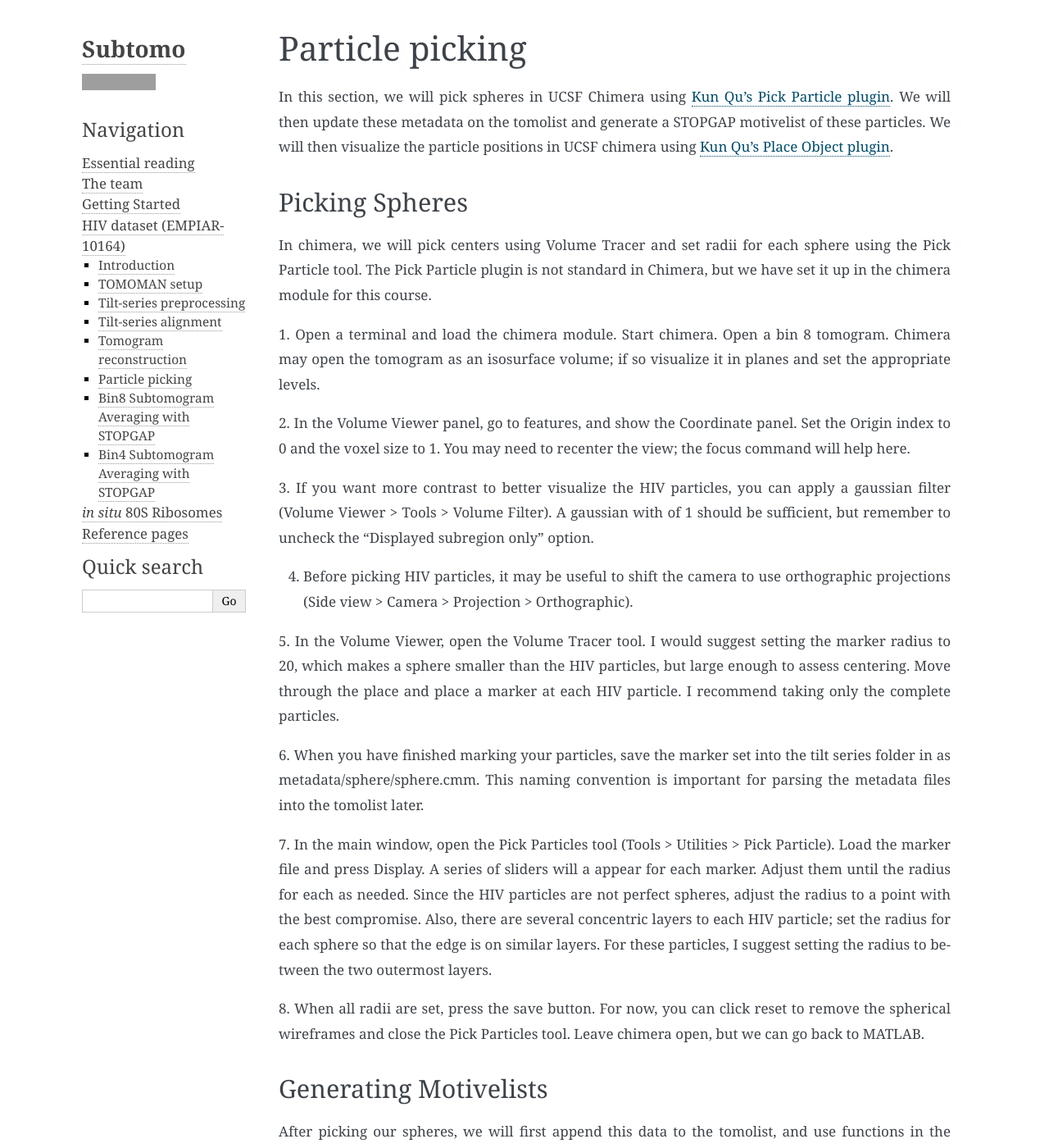
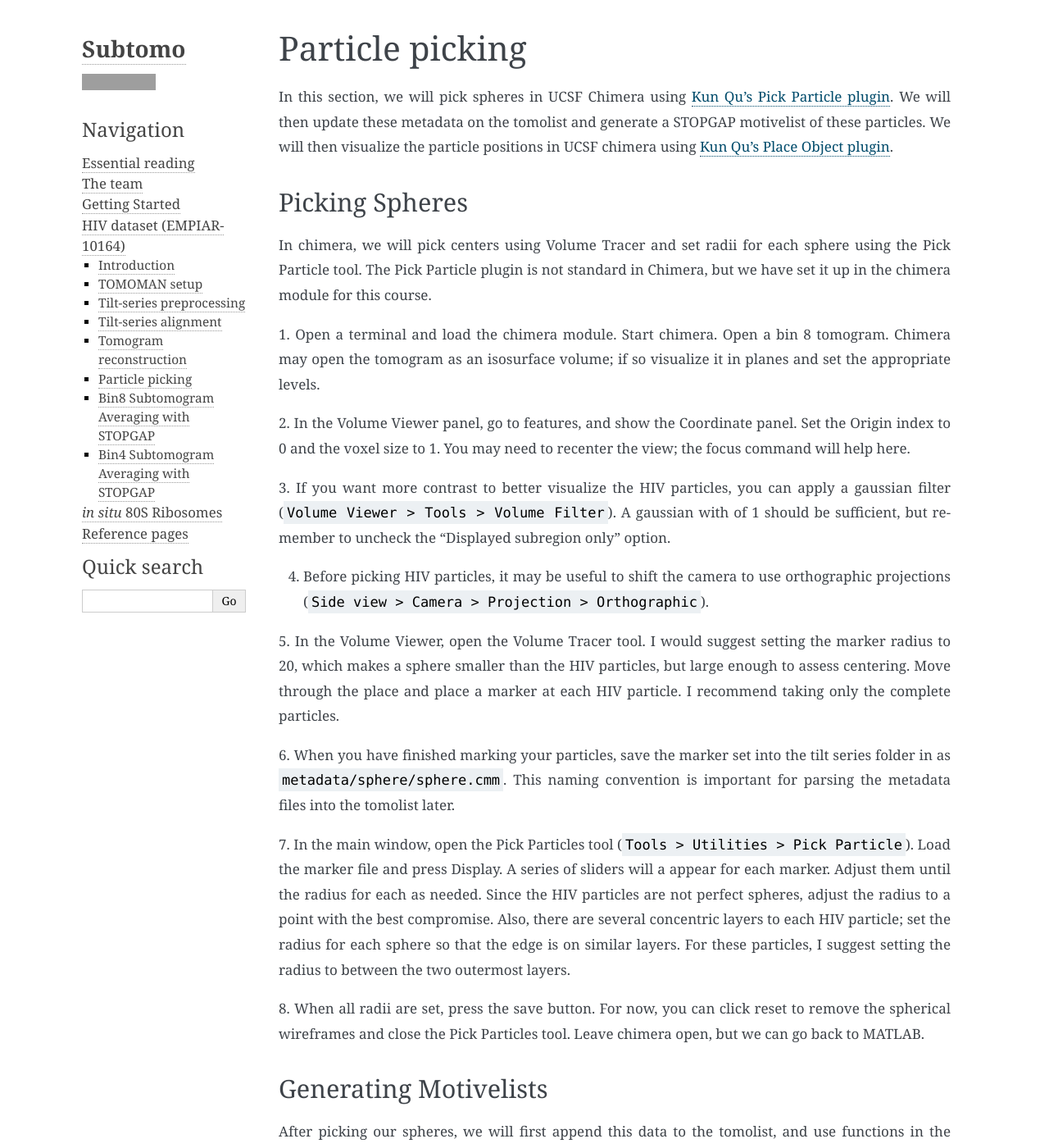
Before and after one commit to sagarbiophysics/Subtomo-tutorials, a Sphinx documentation site: the page built from source/HIV/picking.rst, in a window 1280 px wide and 1400 px high. Shown: the whole window at 82% size. Built offline with Sphinx 7.4.7, drawn with Linux system fonts in a browser that asks for light colours; grey boxes are pictures that could not be loaded.

Commit message:
Update picking.rst

```diff
--- a/source/HIV/picking.rst
+++ b/source/HIV/picking.rst
@@ -23,20 +23,20 @@ Chimera may open the tomogram as an isosurface volume; if so visualize it in pla
 Set the Origin index to 0 and the voxel size to 1.
 You may need to recenter the view; the focus command will help here.
 
-3. If you want more contrast to better visualize the HIV particles, you can apply a gaussian filter (Volume Viewer > Tools > Volume Filter).
+3. If you want more contrast to better visualize the HIV particles, you can apply a gaussian filter (``Volume Viewer > Tools > Volume Filter``).
 A gaussian with of 1 should be sufficient, but remember to uncheck the “Displayed subregion only” option.
 
-4. Before picking HIV particles, it may be useful to shift the camera to use orthographic projections (Side view > Camera > Projection > Orthographic).
+4. Before picking HIV particles, it may be useful to shift the camera to use orthographic projections (``Side view > Camera > Projection > Orthographic``).
 
 5. In the Volume Viewer, open the Volume Tracer tool.
 I would suggest setting the marker radius to 20, which makes a sphere smaller than the HIV particles, but large enough to assess centering.
 Move through the place and place a marker at each HIV particle.
 I recommend taking only the complete particles.
 
-6. When you have finished marking your particles, save the marker set into the tilt series folder in as metadata/sphere/sphere.cmm.
+6. When you have finished marking your particles, save the marker set into the tilt series folder in as ``metadata/sphere/sphere.cmm``.
 This naming convention is important for parsing the metadata files into the tomolist later.
 
-7. In the main window, open the Pick Particles tool (Tools > Utilities > Pick Particle). Load the marker file and press Display.
+7. In the main window, open the Pick Particles tool (``Tools > Utilities > Pick Particle``). Load the marker file and press Display.
 A series of sliders will a appear for each marker. Adjust them until the radius for each as needed.
 Since the HIV particles are not perfect spheres, adjust the radius to a point with the best compromise.
 Also, there are several concentric layers to each HIV particle; set the radius for each sphere so that the edge is on similar layers.
```
